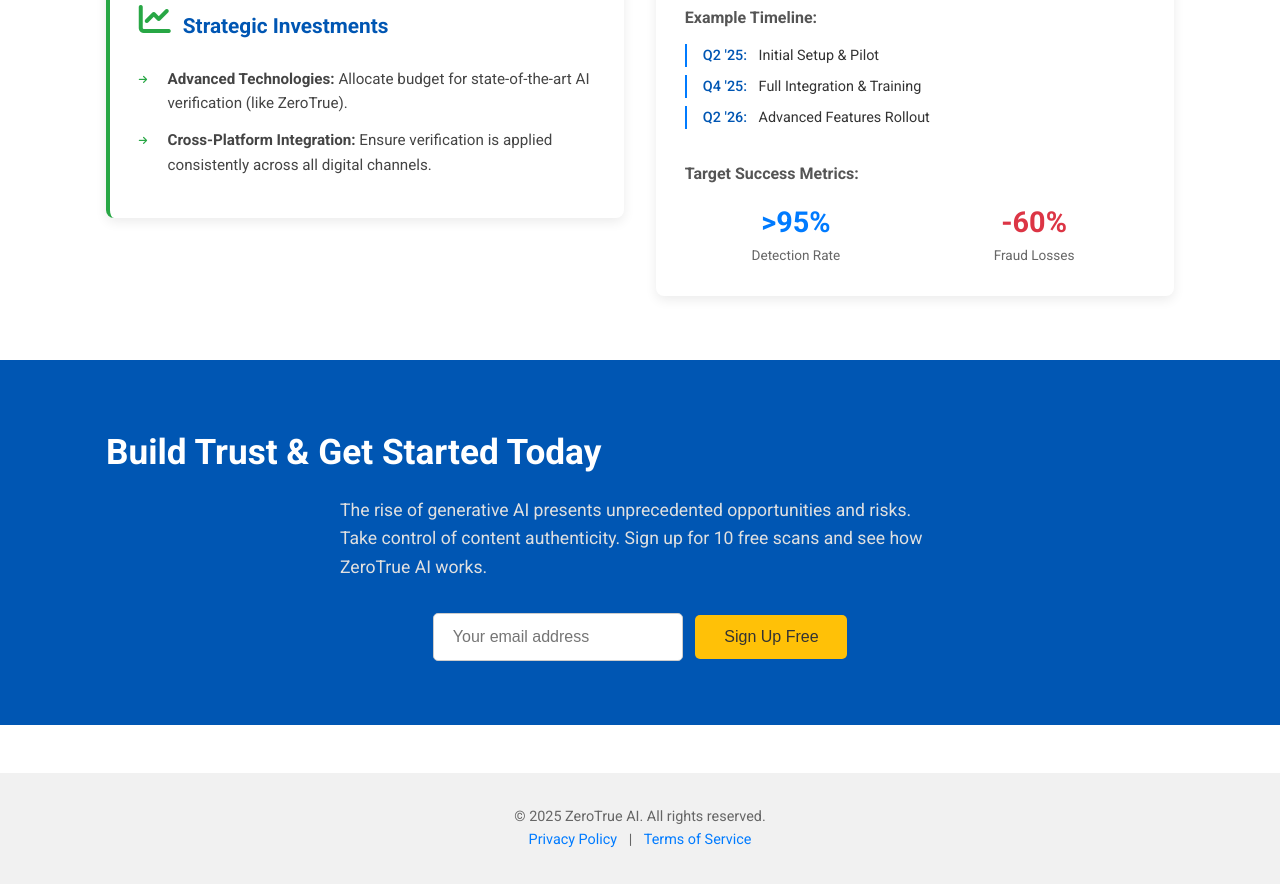
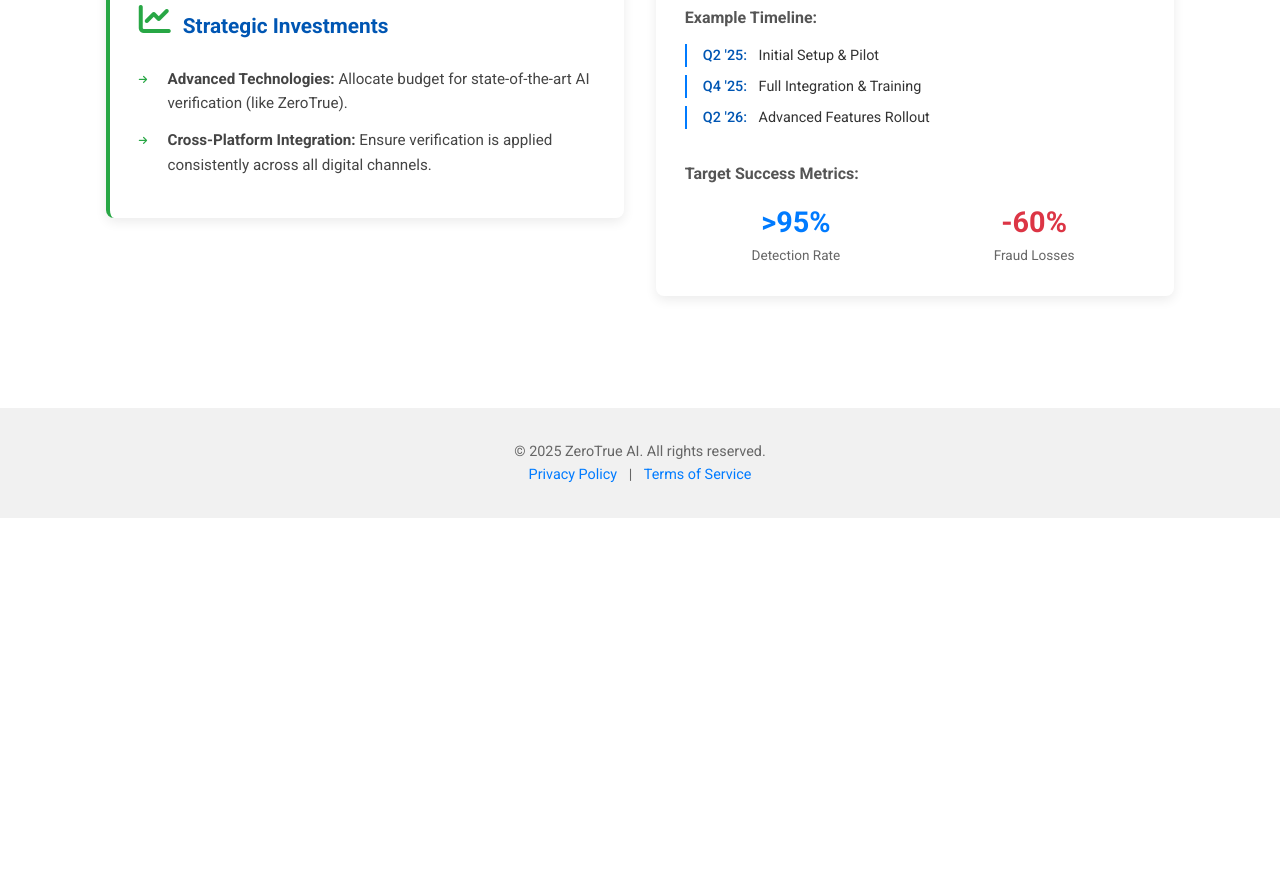
Before and after one commit to sensationadvance/ZeroTrue.app, a plain HTML site: page index.html in a window 1280 px wide. Shown: the part 8218-9102 px from the top of the page. After the commit the page ends 8736 px from the top, so only its background shows below. Drawn offline with nearby package versions, Linux system fonts and the light colour scheme.

Commit message:
Update index.html

```diff
--- a/index.html
+++ b/index.html
@@ -21,7 +21,7 @@
                 <a href="#challenges">Challenges</a> <a href="#features">Advantages</a>
                 <a href="#benefits">Who Benefits</a>
                 <a href="#regulation">Regulation</a>
-                <a href="#outlook">Outlook</a> <a href="#signup" class="cta">Get Started</a>
+                <a href="#outlook">Outlook</a> <a href="https://zerotrue.app/app" class="cta">Get Started</a>
             </nav>
             <button class="mobile-nav-toggle" aria-label="Toggle Navigation">
                 <i class="fas fa-bars"></i>
@@ -37,7 +37,7 @@
                  <p class="subtitle">
                      With AI-generated content rapidly increasing, ZeroTrue AI provides real-time, high-accuracy tools to verify text, images, video, audio, and code—so you always know what’s real.
                  </p>
-                 <a href="#signup" class="btn btn-primary">Try It Now – 10 Free Scans</a>
+                 <a href="https://zerotrue.app/app" class="btn btn-primary">Try It Now – 10 Free Scans</a>
              </div>
         </section>
 
@@ -499,30 +499,14 @@
                  </div>
             </div>
         </section>
-
-
-        <section id="signup" class="content-section cta-section">
-             <div class="container text-center">
-                 <h2>Build Trust & Get Started Today</h2>
-                 <p>
-                     The rise of generative AI presents unprecedented opportunities and risks.
-                     Take control of content authenticity. Sign up for 10 free scans and see how ZeroTrue AI works.
-                 </p>
-                 <form action="#" class="signup-form">
-                     <input type="email" placeholder="Your email address" required>
-                     <button type="submit" class="btn btn-secondary">Sign Up Free</button>
-                 </form>
-             </div>
-        </section>
-
     </main>
 
     <footer class="site-footer">
          <div class="container">
              <p>© 2025 ZeroTrue AI. All rights reserved.</p>
              <p>
-                 <a href="/privacy.html">Privacy Policy</a> |
-                 <a href="/terms.html">Terms of Service</a>
+                 <a href="http://zerotrue.app/privacypolicy">Privacy Policy</a> |
+                 <a href="http://zerotrue.app/termsandconditions">Terms of Service</a>
              </p>
               </div>
     </footer>
```
